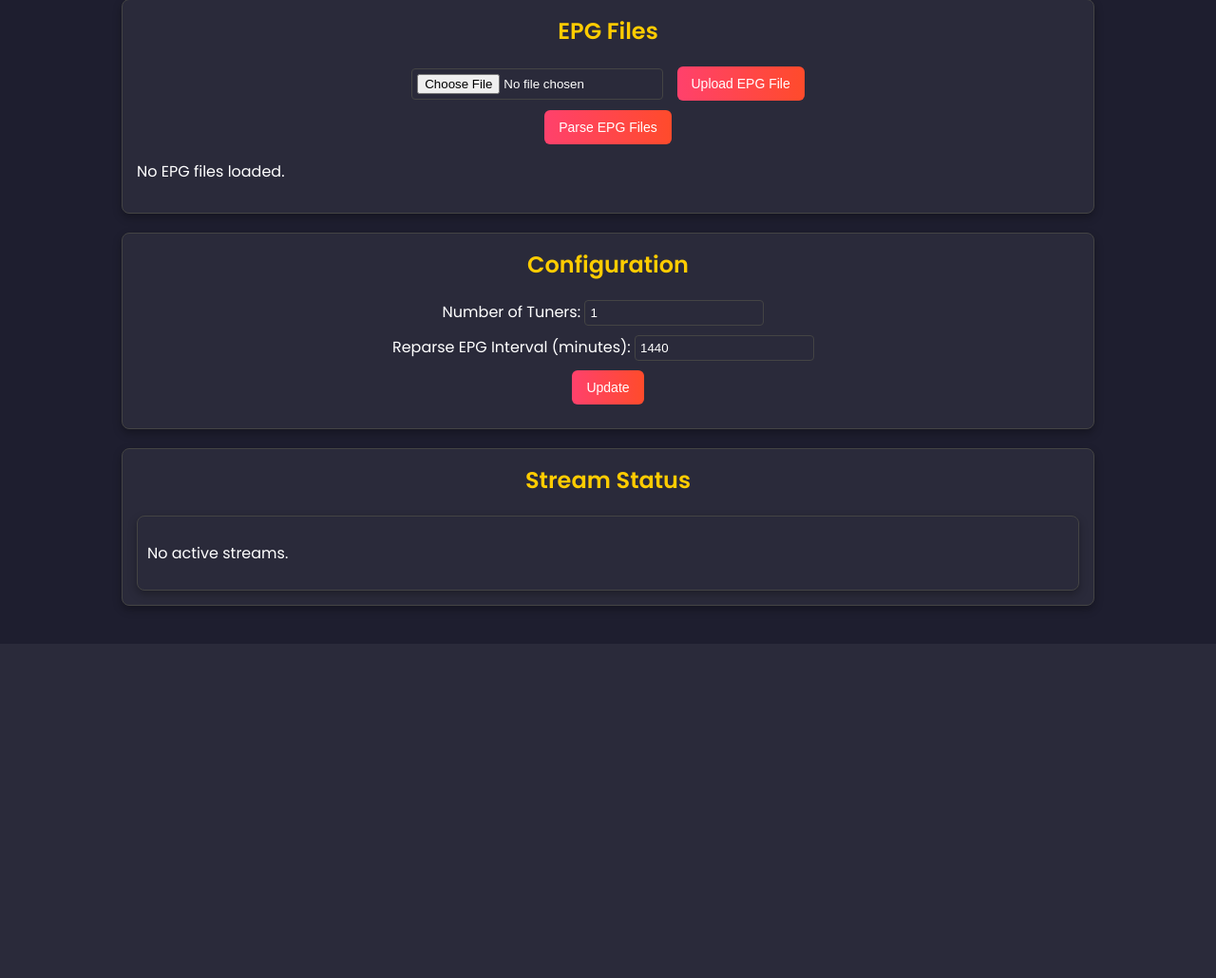
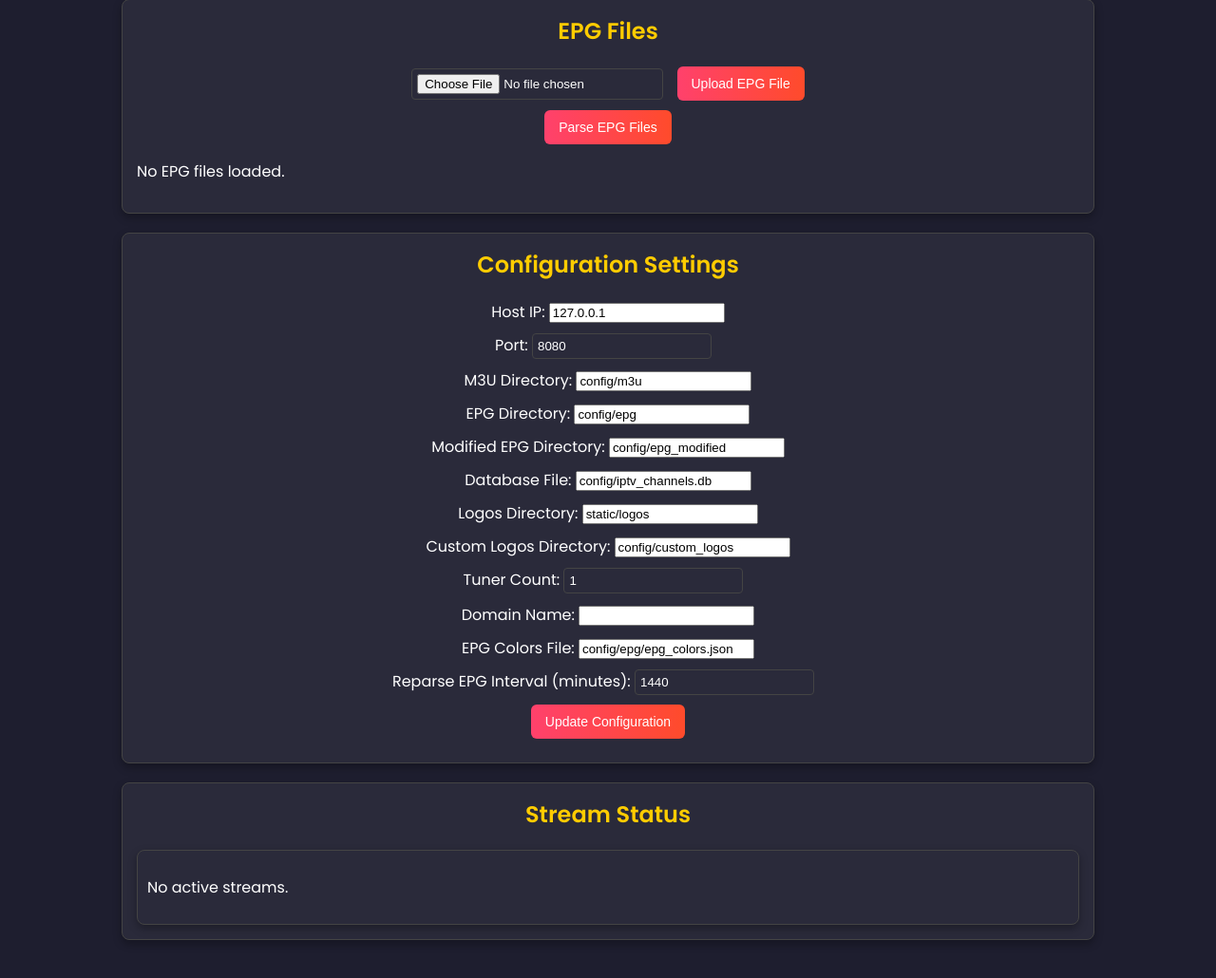
Before and after one commit to drew43713/TV-Nexus, a FastAPI app: page /settings in a window 1280 px wide. Shown: the part 384-1414 px from the top of the page at 95% size. Before the commit the page ends 1036 px from the top, so only its background shows below. Run offline with FastAPI, Linux system fonts and the light colour scheme; data that the repository does not hold is empty.

Commit message:
All configuration file options are now configurable on the settings page

```diff
--- a/templates/settings.html
+++ b/templates/settings.html
@@ -273,32 +273,60 @@
       {% endif %}
     </div>
 
-    <!-- Configuration Section (Tuner Count + Reparse Interval) -->
+    <!-- Configuration Section (All configuration keys) -->
     <div class="section">
-      <h2>Configuration</h2>
+      <h2>Configuration Settings</h2>
       <div class="config-form">
         <form action="/update_config" method="post">
           <div style="margin-bottom: 10px;">
-            <label for="tuner_count">Number of Tuners:</label>
-            <input
-              type="number"
-              id="tuner_count"
-              name="tuner_count"
-              value="{{ tuner_count }}"
-              min="1"
-            />
+            <label for="HOST_IP">Host IP:</label>
+            <input type="text" id="HOST_IP" name="HOST_IP" value="{{ config['HOST_IP'] }}" required />
           </div>
           <div style="margin-bottom: 10px;">
-            <label for="reparse_epg_interval">Reparse EPG Interval (minutes):</label>
-            <input
-              type="number"
-              id="reparse_epg_interval"
-              name="reparse_epg_interval"
-              value="{{ reparse_interval }}"
-              min="0"
-            />
+            <label for="PORT">Port:</label>
+            <input type="number" id="PORT" name="PORT" value="{{ config['PORT'] }}" required />
           </div>
-          <button type="submit">Update</button>
+          <div style="margin-bottom: 10px;">
+            <label for="M3U_DIR">M3U Directory:</label>
+            <input type="text" id="M3U_DIR" name="M3U_DIR" value="{{ config['M3U_DIR'] }}" required />
+          </div>
+          <div style="margin-bottom: 10px;">
+            <label for="EPG_DIR">EPG Directory:</label>
+            <input type="text" id="EPG_DIR" name="EPG_DIR" value="{{ config['EPG_DIR'] }}" required />
+          </div>
+          <div style="margin-bottom: 10px;">
+            <label for="MODIFIED_EPG_DIR">Modified EPG Directory:</label>
+            <input type="text" id="MODIFIED_EPG_DIR" name="MODIFIED_EPG_DIR" value="{{ config['MODIFIED_EPG_DIR'] }}" required />
+          </div>
+          <div style="margin-bottom: 10px;">
+            <label for="DB_FILE">Database File:</label>
+            <input type="text" id="DB_FILE" name="DB_FILE" value="{{ config['DB_FILE'] }}" required />
+          </div>
+          <div style="margin-bottom: 10px;">
+            <label for="LOGOS_DIR">Logos Directory:</label>
+            <input type="text" id="LOGOS_DIR" name="LOGOS_DIR" value="{{ config['LOGOS_DIR'] }}" required />
+          </div>
+          <div style="margin-bottom: 10px;">
+            <label for="CUSTOM_LOGOS_DIR">Custom Logos Directory:</label>
+            <input type="text" id="CUSTOM_LOGOS_DIR" name="CUSTOM_LOGOS_DIR" value="{{ config['CUSTOM_LOGOS_DIR'] }}" required />
+          </div>
+          <div style="margin-bottom: 10px;">
+            <label for="TUNER_COUNT">Tuner Count:</label>
+            <input type="number" id="TUNER_COUNT" name="TUNER_COUNT" value="{{ config['TUNER_COUNT'] }}" required />
+          </div>
+          <div style="margin-bottom: 10px;">
+            <label for="DOMAIN_NAME">Domain Name:</label>
+            <input type="text" id="DOMAIN_NAME" name="DOMAIN_NAME" value="{{ config['DOMAIN_NAME'] }}" />
+          </div>
+          <div style="margin-bottom: 10px;">
+            <label for="EPG_COLORS_FILE">EPG Colors File:</label>
+            <input type="text" id="EPG_COLORS_FILE" name="EPG_COLORS_FILE" value="{{ config['EPG_COLORS_FILE'] }}" required />
+          </div>
+          <div style="margin-bottom: 10px;">
+            <label for="REPARSE_EPG_INTERVAL">Reparse EPG Interval (minutes):</label>
+            <input type="number" id="REPARSE_EPG_INTERVAL" name="REPARSE_EPG_INTERVAL" value="{{ config['REPARSE_EPG_INTERVAL'] }}" required />
+          </div>
+          <button type="submit">Update Configuration</button>
         </form>
       </div>
     </div>
```
Also changed, not shown: src/settings.py (+36 -17 lines).
